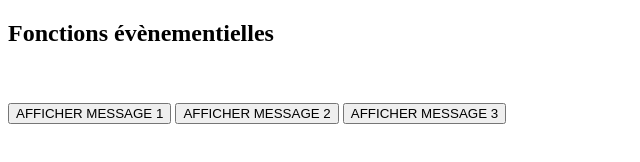
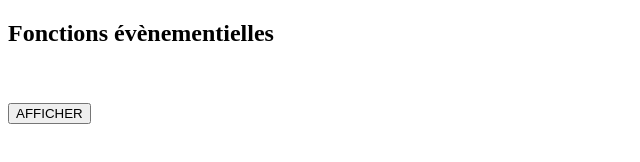
Before and after one commit to DICJ/DICJ-INFO-Web1-Template-AtelierInteractivit-, a plain HTML site: page Exercice 1/index.html in a window 1280 px wide. Shown: the whole page, without its empty margins (0-640 px from the left). Drawn offline with Linux system fonts and the light colour scheme.

Commit message:
changement au numéro 1 une 2ieme fois

```diff
--- a/Exercice 1/index.html
+++ b/Exercice 1/index.html
@@ -11,9 +11,7 @@
 	<br/>
 	<br/>
 	<!-- BOUTONS -->
-	<input id="btnAfficher1" name="btnAfficher" value="AFFICHER MESSAGE 1" type="button">
-	<input id="btnAfficher2" name="btnAfficher" value="AFFICHER MESSAGE 2" type="button">
-	<input id="btnAfficher3" name="btnAfficher" value="AFFICHER MESSAGE 3" type="button">
+	<input id="btnAfficher1" name="btnAfficher" value="AFFICHER" type="button">
 	<script src="script.js"></script>
 </body>
 </html>
```
Also changed, not shown: 1 other file.
